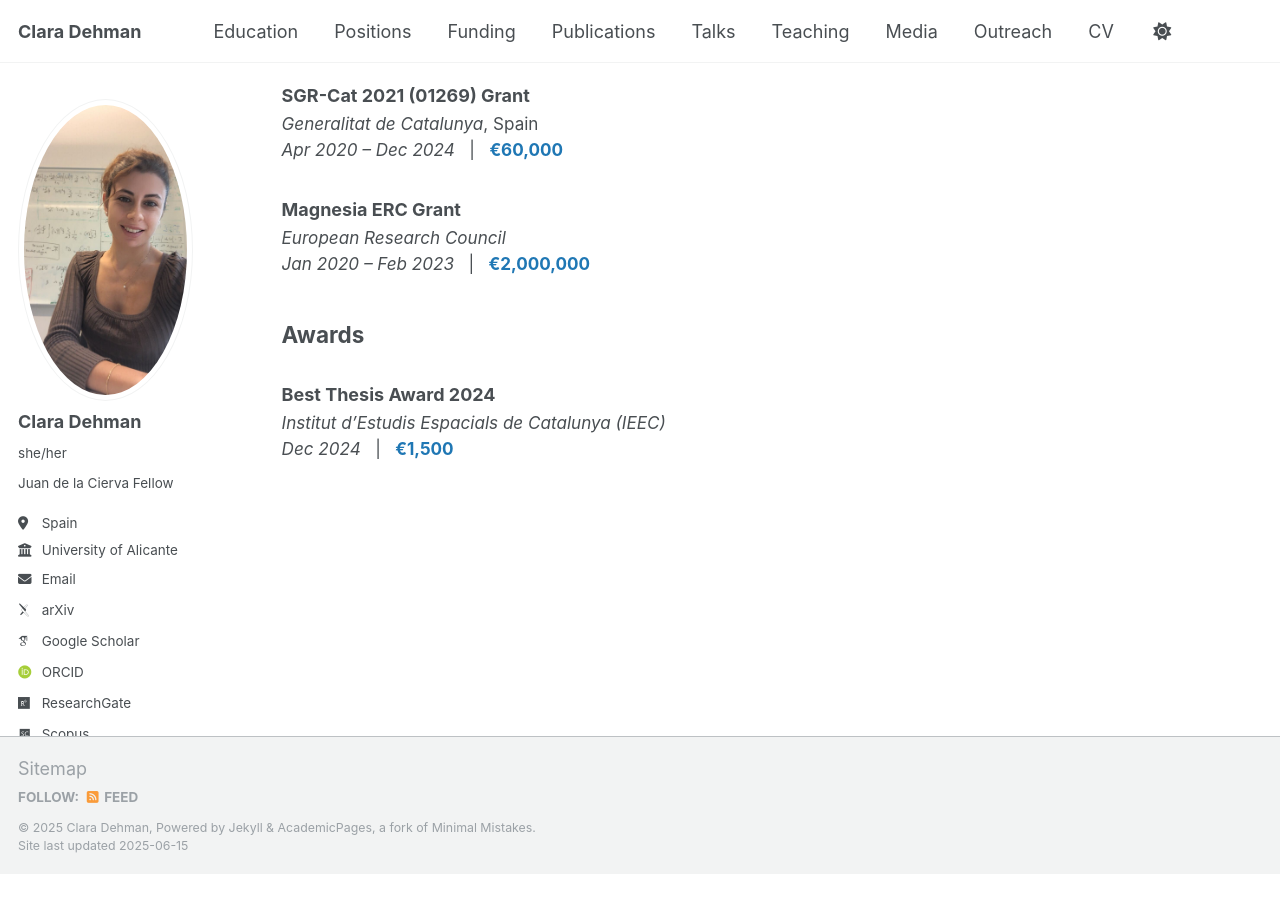
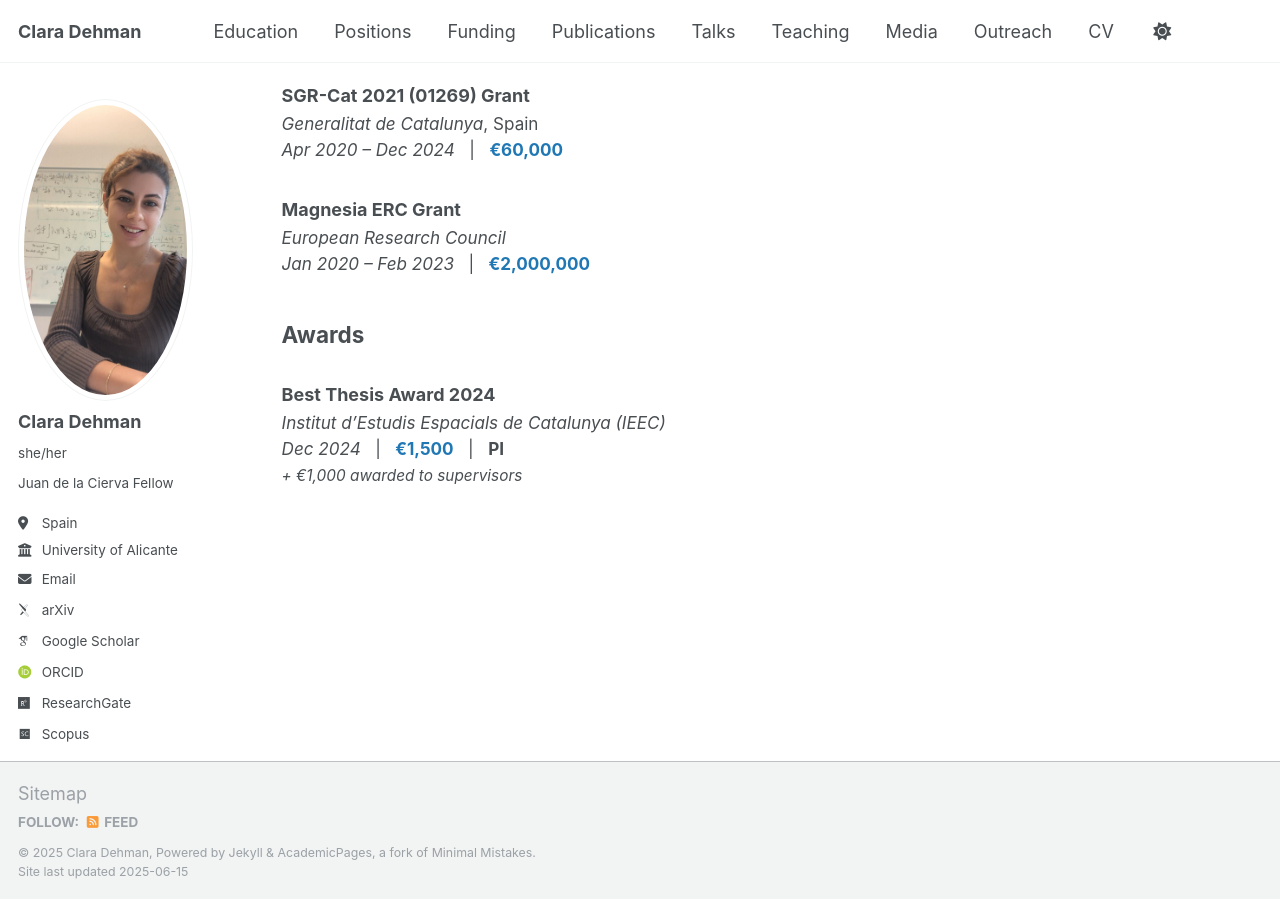
Before and after one commit to ClaraDehman/ClaraDehman.github.io, a Jekyll site: the page built from _pages/funding.html, in a window 1280 px wide and 900 px high, scrolled down 902 px. Built offline with Jekyll 4.4.1, drawn with Linux system fonts in a browser that asks for light colours; some web fonts are replaced; before the commit the page ends 1776 px from its top, so only the background shows below that.

Commit message:
updating the awards funding.html

```diff
--- a/_pages/funding.html
+++ b/_pages/funding.html
@@ -98,6 +98,8 @@ author_profile: true
   <p class="archive__item-excerpt" style="font-size: 0.95em;">
     <em>Institut d’Estudis Espacials de Catalunya (IEEC)</em><br>
     <em>Dec 2024</em> &nbsp; | &nbsp;
-    <span style="color:#1f77b4; font-weight:bold;">€1,500</span>
+    <span style="color:#1f77b4; font-weight:bold;">€1,500</span> &nbsp; | &nbsp;
+    <strong>PI</strong><br>
+    <span style="font-size: 0.9em;"><em>+ €1,000 awarded to supervisors</em></span>
   </p>
 </div>
```
